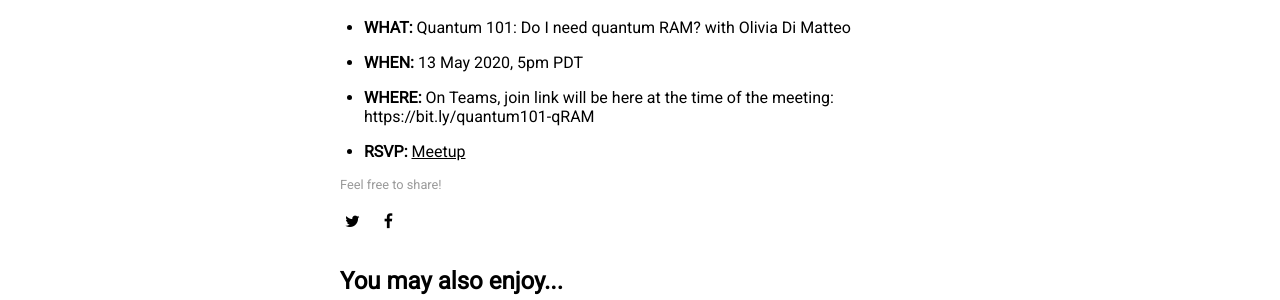
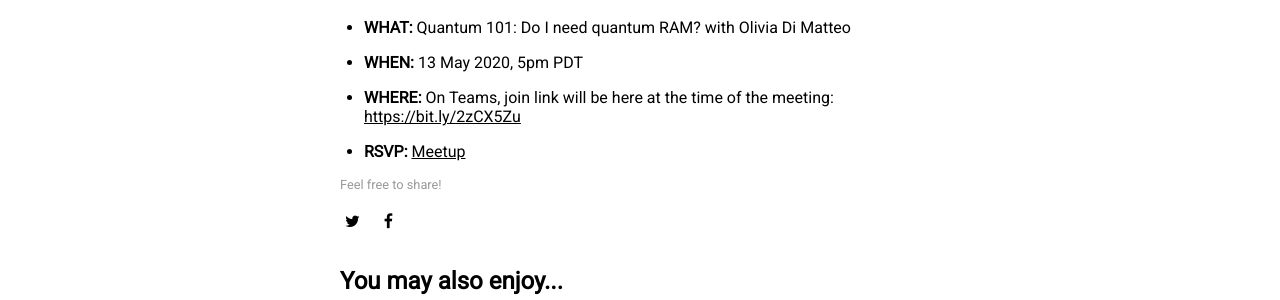
Before and after one commit to wiqca/wiqca, a Jekyll site: the page built from _posts/2020-05-13-quantum101-qml_qram.md, in a window 1280 px wide and 900 px high, scrolled down 630 px. Shown: the part 193-493 px from the top of the window. Built offline with Jekyll 4.4.1, drawn with Linux system fonts in a browser that asks for light colours; nearby versions of some CDN libraries; some of the changed lines change nothing that is shown.

Commit message:
updating link!

```diff
--- a/_posts/2020-05-13-quantum101-qml_qram.md
+++ b/_posts/2020-05-13-quantum101-qml_qram.md
@@ -17,5 +17,5 @@ We will be hosting this event online, and as always, everyone is welcome at WIQC
 
 - **WHAT:** Quantum 101: Do I need quantum RAM? with Olivia Di Matteo
 - **WHEN:** 13 May 2020, 5pm PDT
-- **WHERE:** On Teams, join link will be here at the time of the meeting: https://bit.ly/quantum101-qRAM
+- **WHERE:** On Teams, join link will be here at the time of the meeting: [https://bit.ly/2zCX5Zu](https://bit.ly/2zCX5Zu)
 - **RSVP:** [Meetup](https://www.meetup.com/wiqca-sea/events/270449533/)
```
